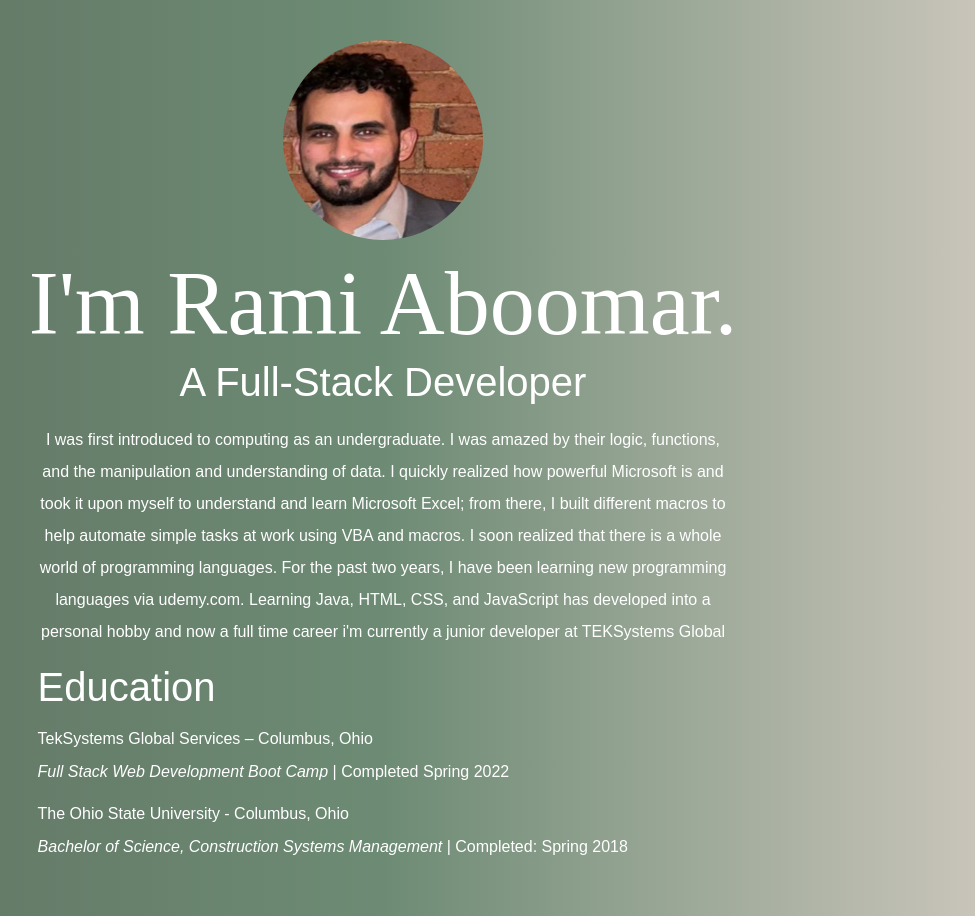
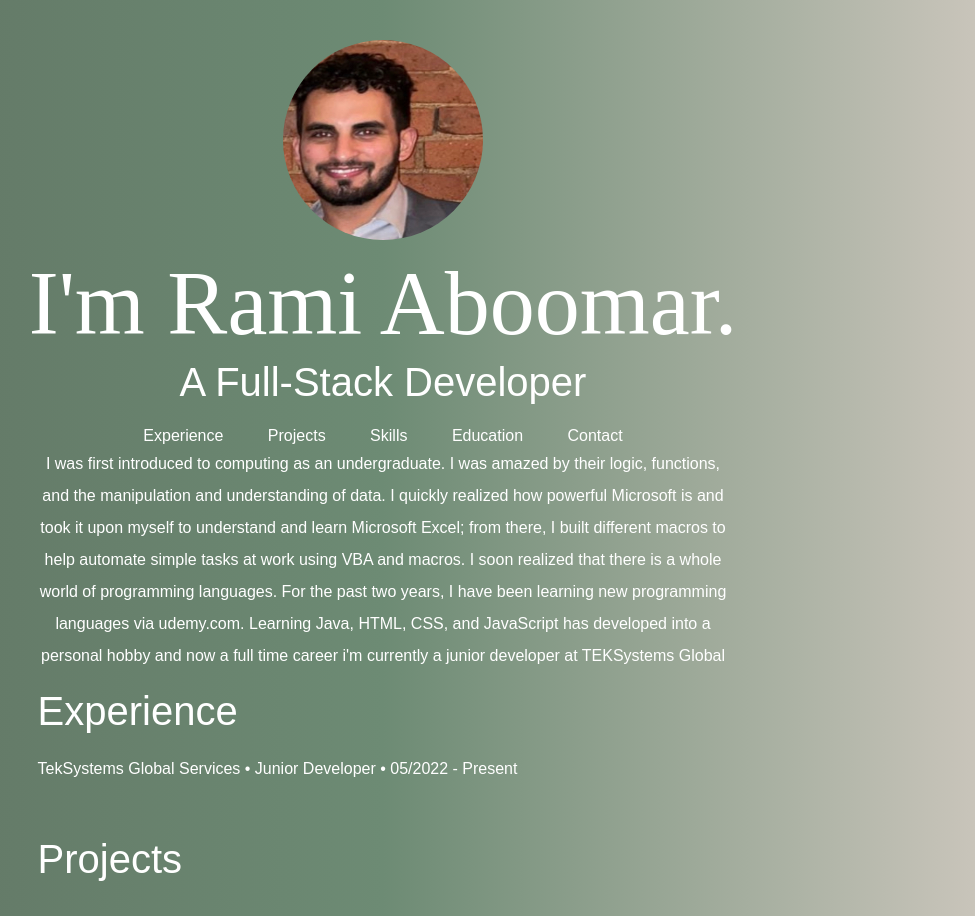
Before and after one commit to raboomar/Portifolio, a React (Create React App) app in the folder portifolio/: page / in a window 1280 px wide. Shown: the top 916 px of the page, without its empty margins (257-1232 px from the left). Built offline with nearby package versions, Linux system fonts and the light colour scheme; grey boxes are pictures that could not be loaded.

Commit message:
added link navigation to allow scrolling

```diff
--- a/portifolio/package.json
+++ b/portifolio/package.json
@@ -13,6 +13,7 @@
     "react-dom": "^18.0.0",
     "react-router-dom": "^6.3.0",
     "react-scripts": "5.0.1",
+    "react-scroll": "^1.8.7",
     "web-vitals": "^2.1.4"
   },
   "scripts": {
--- a/portifolio/src/App.js
+++ b/portifolio/src/App.js
@@ -5,21 +5,24 @@ import Contact from "./pages/Contact/Contact.jsx";
 import Container from "react-bootstrap/Container";
 import Row from "react-bootstrap/Row";
 import Col from "react-bootstrap/Col";
-
+import AboutMe from "./pages/AboutMe/AboutMe.jsx";
+import Education from "./pages/education/Education.jsx";
+import Navbar from "./components/Navbar.jsx";
+import WorkExperience from "./pages/workExperience/WorkExperience.jsx";
 import "./app.css";
 
-import AboutMe from "./pages/AboutMe/AboutMe.jsx";
-import Education from "./pages/education/Education.jsx";
 function App() {
   return (
     <Container fluid>
       <Row>
         <Col xs={12}>
           <LandingPage />
+          <Navbar />
           <AboutMe />
-          <Education />
+          <WorkExperience />
           <Projects />
           <Skills />
+          <Education />
 
           <Contact />
         </Col>
--- a/portifolio/src/app.css
+++ b/portifolio/src/app.css
@@ -25,6 +25,10 @@ body {
     color: white;
     font-family: 'Montserrat', sans-serif;
   }
+  h6{
+    line-height: 2;
+    font-family: 'Montserrat', sans-serif;
+  }
 
   p {
     line-height: 2;
--- a/portifolio/src/components/Navbar.jsx
+++ b/portifolio/src/components/Navbar.jsx
@@ -1,13 +1,16 @@
 import React from "react";
-import { Navbar, Nav, Container } from "react-bootstrap";
-import { useNavigate } from "react-router-dom";
+
+import { Link } from "react-scroll";
+import "./navBar.css";
 const Header = () => {
-  const navigate = useNavigate();
-
   return (
-    <nav>
-      <div></div>
-    </nav>
+    <div className="links">
+      <Link to="experience">Experience</Link>
+      <Link to="projects"> Projects</Link>
+      <Link to="skills"> Skills</Link>
+      <Link to="education"> Education</Link>
+      <Link to="contact"> Contact </Link>
+    </div>
   );
 };
 
--- /dev/null
+++ b/portifolio/src/components/navBar.css
@@ -0,0 +1,4 @@
+
+.links:hover{
+   cursor: pointer;
+}
--- a/portifolio/src/pages/AboutMe/AboutMe.jsx
+++ b/portifolio/src/pages/AboutMe/AboutMe.jsx
@@ -3,9 +3,9 @@ import React from "react";
 
 const AboutMe = () => {
   return (
-    <div class="middle-container">
-      <div class="profile">
-        <p class="intro">
+    <div className="middle-container">
+      <div className="profile">
+        <p className="intro">
           I was first introduced to computing as an undergraduate. I was amazed
           by their logic, functions, and the manipulation and understanding of
           data. I quickly realized how powerful Microsoft is and took it upon
--- a/portifolio/src/pages/Contact/Contact.jsx
+++ b/portifolio/src/pages/Contact/Contact.jsx
@@ -2,26 +2,26 @@ import React from "react";
 
 const Contact = () => {
   return (
-    <div>
-      <div class="contact-me">
+    <div id="contact">
+      <div className="contact-me">
         <h2>Get In Touch</h2>
       </div>
 
-      <div class="bottom-container">
-        <a class="footer-link" href="mailto:aboomar.2@osu.edu">
+      <div className="bottom-container">
+        <a className="footer-link" href="mailto:aboomar.2@osu.edu">
           E-mail
         </a>
         <a
-          class="footer-link"
+          className="footer-link"
           href="https://www.linkedin.com/in/rami-aboomar-4553a8b0/"
         >
           LinkedIn
         </a>
 
-        <a class="footer-link" href="https://github.com/raboomar">
+        <a className="footer-link" href="https://github.com/raboomar">
           Github
         </a>
-        <p class="copyright">© 2022 Rami Aboomar.</p>
+        <p className="copyright">© 2022 Rami Aboomar.</p>
       </div>
     </div>
   );
--- a/portifolio/src/pages/LandingPage/LandingPage.jsx
+++ b/portifolio/src/pages/LandingPage/LandingPage.jsx
@@ -2,13 +2,13 @@ import "./landingPage.css";
 
 function LandingPage() {
   return (
-    <section class="top-container">
+    <section className="top-container">
       <img
         className="me"
         src={require("../../Images/IMG_4713.jpg")}
         alt="Rami-profile-img"
       />
-      <div class="title-text">
+      <div className="title-text">
         <h1>I'm Rami Aboomar.</h1>
         <h2>A Full-Stack Developer</h2>
       </div>
--- a/portifolio/src/pages/Projects/Projects.jsx
+++ b/portifolio/src/pages/Projects/Projects.jsx
@@ -2,14 +2,14 @@ import "./projects.css";
 
 function Projects() {
   return (
-    <div class="skills">
-      <div class="skill-title">
+    <div id="projects" className="skills">
+      <div className="skill-title">
         <h2 className="project-title">Projects</h2>
       </div>
 
-      <div class="project-row">
+      <div className="project-row">
         <img
-          class="project-left"
+          className="project-left"
           src="https://i.imgur.com/yYFvI9k.png"
           alt="code-img"
         />
--- a/portifolio/src/pages/Skills/Skills.jsx
+++ b/portifolio/src/pages/Skills/Skills.jsx
@@ -2,8 +2,8 @@ import "./skill.css";
 
 function Skills() {
   return (
-    <div class="skills">
-      <div class="skill-row">
+    <div id="skills" className="skills">
+      <div className="skill-row">
         <h2>Technology</h2>
         <p>
           some of the tools I have been working with recently both as an
@@ -13,7 +13,7 @@ function Skills() {
         </p>
       </div>
 
-      <div class="skill-row">
+      <div className="skill-row">
         <p
           style={{
             display: "flex",
@@ -100,7 +100,7 @@ function Skills() {
           </div>
         </div>
       </div>
-      <div class="skill-row">
+      <div className="skill-row">
         {/* <img
           class="backend-img"
           src="https://cdn.programadoresbrasil.com.br/wp-content/uploads/2021/05/spring-framework.png"
--- a/portifolio/src/pages/education/Education.jsx
+++ b/portifolio/src/pages/education/Education.jsx
@@ -2,20 +2,20 @@ import React from "react";
 
 const Education = () => {
   return (
-    <div class="skills">
-      <div class="skill-row">
+    <div id="education" className="skills">
+      <div className="skill-row">
         <h2>Education</h2>
-        <p>
+        <div>
           <h6>TekSystems Global Services – Columbus, Ohio</h6>
-          <p>
+          <div>
             <i>Full Stack Web Development Boot Camp</i> | Completed Spring 2022
-          </p>
+          </div>
           <h6>The Ohio State University - Columbus, Ohio</h6>
-          <p>
+          <div>
             <i>Bachelor of Science, Construction Systems Management</i> |
             Completed: Spring 2018
-          </p>
-        </p>
+          </div>
+        </div>
       </div>
     </div>
   );
--- /dev/null
+++ b/portifolio/src/pages/workExperience/WorkExperience.jsx
@@ -0,0 +1,18 @@
+import React from "react";
+
+const WorkExperience = () => {
+  return (
+    <div id="experience" className="skills">
+      <div className="skill-row">
+        <h2>Experience</h2>
+        <div>
+          <h6>
+            TekSystems Global Services • Junior Developer • 05/2022 - Present
+          </h6>
+        </div>
+      </div>
+    </div>
+  );
+};
+
+export default WorkExperience;
```
Also changed, not shown: 1 other file (tests, documents, lock files or other folders).
